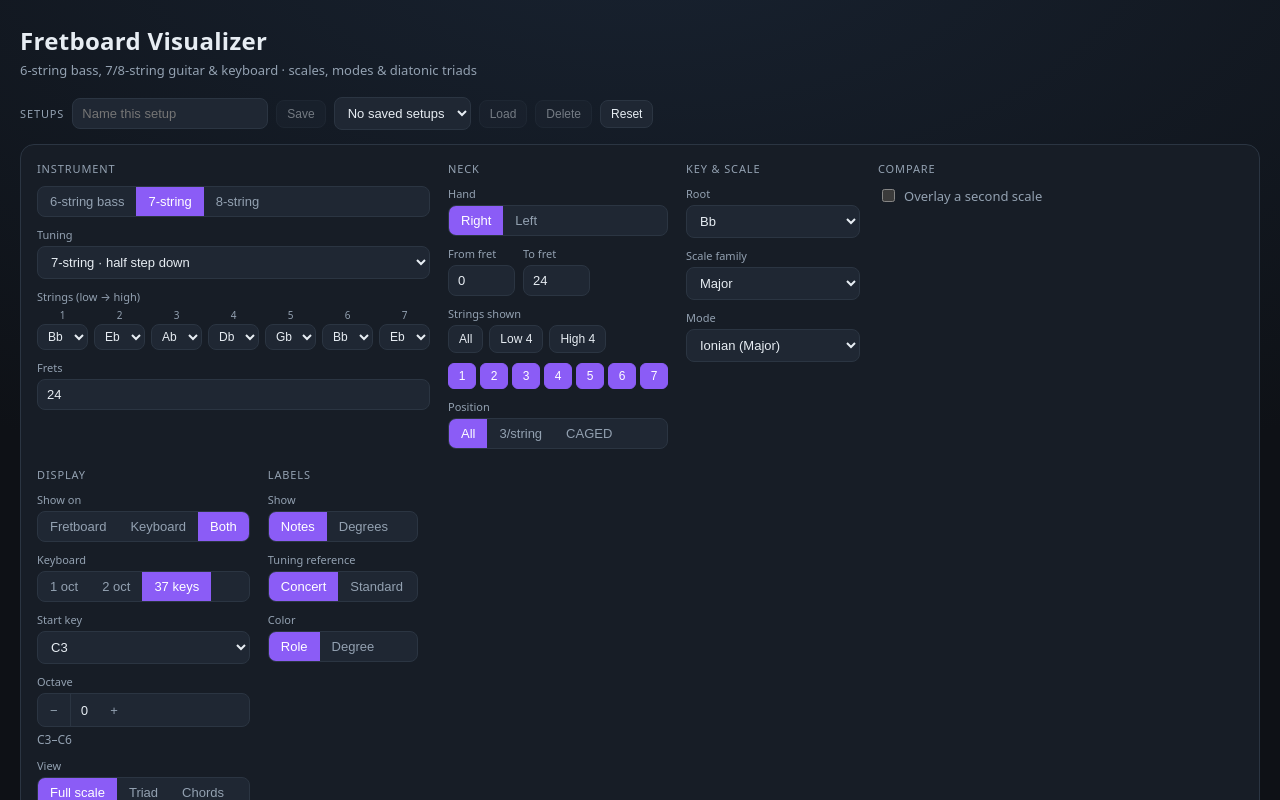
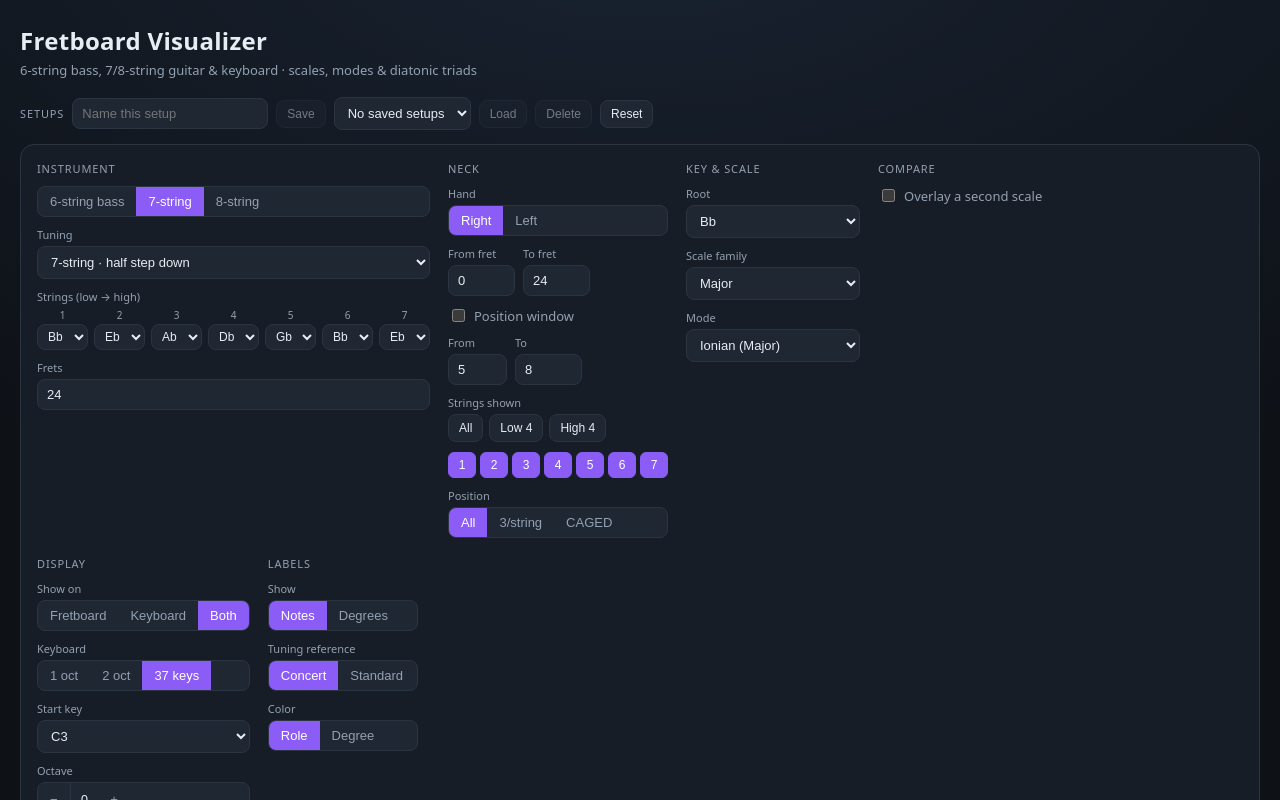
Before and after one commit to t-b-341/fretboard-visualizer, a React (Vite) app: page / in a window 1280 px wide. Shown: the top 800 px of the page. Built offline with nearby package versions, Linux system fonts and the light colour scheme.

Commit message:
Add a position window so grips and voice leading stay inside a chosen fret range.
Co-authored-by: Cursor <cursoragent@cursor.com>

```diff
--- a/src/App.css
+++ b/src/App.css
@@ -525,6 +525,9 @@ input:focus {
 .note-hit {
   cursor: pointer;
 }
+.outside-window {
+  opacity: 0.25;
+}
 .note-target {
   fill: transparent;
 }
--- a/src/App.tsx
+++ b/src/App.tsx
@@ -88,6 +88,8 @@ export interface AppState {
   compareFamilyKey: FamilyKey;
   compareModeKey: string;
   sharedOnly: boolean;
+  /** Inclusive fret range for grips. Open strings are allowed only when min is 0. */
+  positionWindow: { enabled: boolean; min: number; max: number };
 }
 
 function createInitialState(): AppState {
@@ -133,6 +135,7 @@ function createInitialState(): AppState {
     compareFamilyKey: 'major',
     compareModeKey: 'Aeolian', // parallel natural minor by default
     sharedOnly: false,
+    positionWindow: { enabled: false, min: 5, max: 8 },
   };
 }
 
@@ -156,6 +159,14 @@ function isRecord(v: unknown): v is Record<string, unknown> {
 function clampNum(v: unknown, lo: number, hi: number, fallback: number): number {
   const n = typeof v === 'number' && Number.isFinite(v) ? Math.round(v) : fallback;
   return Math.max(lo, Math.min(hi, n));
+}
+
+function readPositionWindow(v: unknown, fretCount: number): AppState['positionWindow'] {
+  const base = { enabled: false, min: 5, max: 8 };
+  if (!isRecord(v)) return base;
+  const min = clampNum(v.min, 0, fretCount, base.min);
+  const max = clampNum(v.max, min, fretCount, base.max);
+  return { enabled: v.enabled === true, min, max };
 }
 
 function controllerBaseOf(v: unknown): ControllerBaseOctave {
@@ -274,6 +285,7 @@ function mergeApp(raw: unknown): AppState {
     compareFamilyKey,
     compareModeKey: modeOf(compareFamilyKey, raw.compareModeKey, base.compareModeKey),
     sharedOnly: raw.sharedOnly === true,
+    positionWindow: readPositionWindow(raw.positionWindow, fretCount),
   };
 }
 
@@ -529,9 +541,22 @@ export default function App() {
 
   const oneVoicing =
     state.viewMode === 'chord' && state.chordDisplay === 'voicing' && state.activeChord !== null;
+  const positionWindow = state.positionWindow;
   const generatedVoicings = useMemo(
-    () => (oneVoicing && state.activeChord ? generateVoicings(state.activeChord, state.tuning) : []),
-    [oneVoicing, state.activeChord, state.tuning],
+    () =>
+      oneVoicing && state.activeChord
+        ? generateVoicings(
+            state.activeChord,
+            state.tuning,
+            positionWindow.enabled
+              ? {
+                  fretRange: [positionWindow.min, positionWindow.max],
+                  allowOpen: positionWindow.min === 0,
+                }
+              : undefined,
+          )
+        : [],
+    [oneVoicing, state.activeChord, state.tuning, positionWindow],
   );
   const voicingCount = generatedVoicings.length;
   const voicingIndex = voicingCount === 0 ? 0 : Math.min(state.voicingIndex, voicingCount - 1);
@@ -791,6 +816,7 @@ export default function App() {
         parentName={diatonic.name}
         guideTones={state.guideTones}
         onGuideTones={(guideTones) => update({ guideTones })}
+        positionWindow={state.positionWindow}
         session={session}
         loadId={loadId}
         onSessionChange={onSessionChange}
@@ -884,6 +910,11 @@ export default function App() {
             spelling={spelling}
             guidePcs={guidePcs}
             activeCells={activeCells}
+            window={
+              state.positionWindow.enabled
+                ? { min: state.positionWindow.min, max: state.positionWindow.max }
+                : undefined
+            }
             onPlay={(midi) => player.playNote(midi, 420)}
             caption={null}
           />
--- a/src/components/Controls.tsx
+++ b/src/components/Controls.tsx
@@ -154,10 +154,13 @@ export function Controls(props: Props) {
             value={state.fretCount}
             onChange={(e) => {
               const v = Math.max(12, Math.min(24, Number(e.target.value) || 24));
+              const min = Math.max(0, Math.min(state.positionWindow.min, v));
+              const max = Math.max(min, Math.min(state.positionWindow.max, v));
               onUpdate({
                 fretCount: v,
                 fretTo: Math.min(state.fretTo, v),
                 fretFrom: Math.min(state.fretFrom, v),
+                positionWindow: { ...state.positionWindow, min, max },
               });
             }}
           />
@@ -208,6 +211,53 @@ export function Controls(props: Props) {
               onChange={(e) => {
                 const v = Math.max(state.fretFrom, Math.min(state.fretCount, Number(e.target.value) || state.fretCount));
                 onUpdate({ fretTo: v });
+              }}
+            />
+          </div>
+        </div>
+        <label className="checkbox-row">
+          <input
+            type="checkbox"
+            checked={state.positionWindow.enabled}
+            onChange={(e) =>
+              onUpdate({ positionWindow: { ...state.positionWindow, enabled: e.target.checked } })
+            }
+          />
+          Position window
+        </label>
+        <div className="row">
+          <div className="field">
+            <label>From</label>
+            <input
+              type="number"
+              min={0}
+              max={state.positionWindow.max}
+              value={state.positionWindow.min}
+              aria-label="Position window from"
+              onChange={(e) => {
+                const v = Math.max(
+                  0,
+                  Math.min(state.positionWindow.max, Math.round(Number(e.target.value)) || 0),
+                );
+                onUpdate({ positionWindow: { ...state.positionWindow, min: v } });
+              }}
+            />
+          </div>
+          <div className="field">
+            <label>To</label>
+            <input
+              type="number"
+              min={state.positionWindow.min}
+              max={state.fretCount}
+              value={state.positionWindow.max}
+              aria-label="Position window to"
+              onChange={(e) => {
+                const raw = Math.round(Number(e.target.value));
+                const v = Math.max(
+                  state.positionWindow.min,
+                  Math.min(state.fretCount, Number.isFinite(raw) ? raw : state.positionWindow.max),
+                );
+                onUpdate({ positionWindow: { ...state.positionWindow, max: v } });
               }}
             />
           </div>
--- a/src/components/Fretboard.tsx
+++ b/src/components/Fretboard.tsx
@@ -45,6 +45,8 @@ interface Props {
   spelling?: ReadonlyMap<number, string> | null;
   /** Pitch classes of this chord's guide tones, when that overlay is on. */
   guidePcs?: Set<number> | null;
+  /** Inclusive frets drawn at full strength. Notes outside stay visible, dimmed. */
+  window?: { min: number; max: number };
   /**
    * When set, only these "stringIndex:fret" cells draw as chord tones.
    * Every other cell is a ghost scale tone, or nothing.
@@ -95,6 +97,7 @@ export function Fretboard(props: Props) {
     spelling,
     guidePcs,
     activeCells,
+    window: positionWindow,
   } = props;
 
   const hidden = useMemo(() => new Set(hiddenStrings), [hiddenStrings]);
@@ -200,6 +203,12 @@ export function Fretboard(props: Props) {
 
   const play = (midi: number) => {
     if (clickToHear) onPlay(midi);
+  };
+
+  const noteClass = (fret: number) => {
+    const outside =
+      positionWindow != null && (fret < positionWindow.min || fret > positionWindow.max);
+    return [clickToHear ? 'note-hit' : '', outside ? 'outside-window' : ''].filter(Boolean).join(' ') || undefined;
   };
 
   return (
@@ -314,7 +323,7 @@ export function Fretboard(props: Props) {
               const key = `n-${cell.stringIndex}-${cell.fret}`;
               if (ev.role === 'ghost') {
                 return (
-                  <g key={key} className={clickToHear ? 'note-hit' : undefined} onClick={() => play(cell.midi)}>
+                  <g key={key} className={noteClass(cell.fret)} onClick={() => play(cell.midi)}>
                     <circle className="note-ghost" cx={x} cy={y} r={4.5} />
                     {clickToHear && <circle className="note-target" cx={x} cy={y} r={R} />}
                   </g>
@@ -323,7 +332,7 @@ export function Fretboard(props: Props) {
               return (
                 <g
                   key={key}
-                  className={clickToHear ? 'note-hit' : undefined}
+                  className={noteClass(cell.fret)}
                   onClick={() => play(cell.midi)}
                 >
                   <circle className={noteFillClass(ev, degreeColors)} cx={x} cy={y} r={R} />
--- a/src/components/ProgressionControls.tsx
+++ b/src/components/ProgressionControls.tsx
@@ -45,6 +45,8 @@ interface Props {
   parentName: string | null;
   guideTones: boolean;
   onGuideTones: (v: boolean) => void;
+  /** When enabled, grips stay inside this inclusive fret range. */
+  positionWindow: { enabled: boolean; min: number; max: number };
   /** Restored session. Applied on mount, and again whenever loadId changes. */
   session: ProgressionSnapshot;
   loadId: number;
@@ -131,6 +133,7 @@ export function ProgressionControls(props: Props) {
     parentName,
     guideTones,
     onGuideTones,
+    positionWindow,
     session,
     loadId,
     onSessionChange,
@@ -234,13 +237,26 @@ export function ProgressionControls(props: Props) {
   const selectedIdx = activeChord ? progression.indexOf(activeChord) : -1;
 
   const voice = (chord: Chord): number[] => chordToMidi(chord.rootPc, chord.tones.map((t) => t.interval), octave);
+  const fretRange = useMemo<[number, number] | undefined>(
+    () => (positionWindow.enabled ? [positionWindow.min, positionWindow.max] : undefined),
+    [positionWindow.enabled, positionWindow.min, positionWindow.max],
+  );
+  const allowOpen = positionWindow.enabled ? positionWindow.min === 0 : undefined;
   const lead = useMemo(() => {
     try {
-      return { path: leadProgression(progression, tuning, weights), error: null as string | null };
+      return {
+        path: leadProgression(
+          progression,
+          tuning,
+          weights,
+          fretRange ? { fretRange, allowOpen } : undefined,
+        ),
+        error: null as string | null,
+      };
     } catch (err) {
       return { path: null as Voicing[] | null, error: err instanceof Error ? err.message : String(err) };
     }
-  }, [progression, tuning, weights]);
+  }, [progression, tuning, weights, fretRange, allowOpen]);
   const leadRef = useRef(lead);
   leadRef.current = lead;
   const hear = (chord: Chord, durationMs = 1000) => player.playChord(voice(chord), { durationMs });
```
Also changed, not shown: fretboard-visualizer.html (+10 -10 lines), 1 other file (tests, documents, lock files or other folders).
